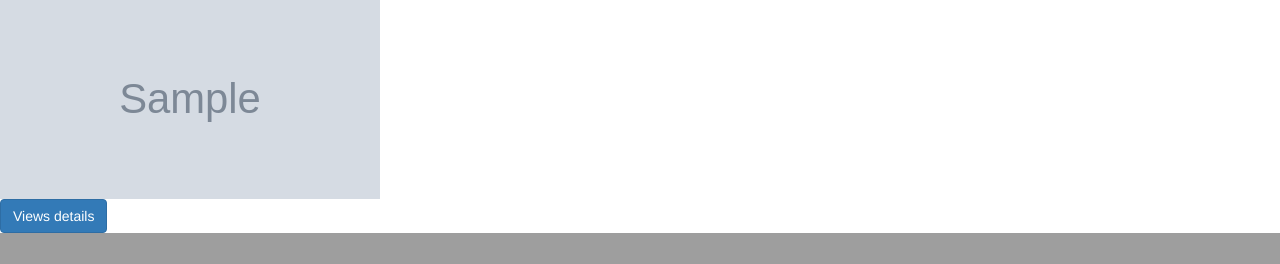
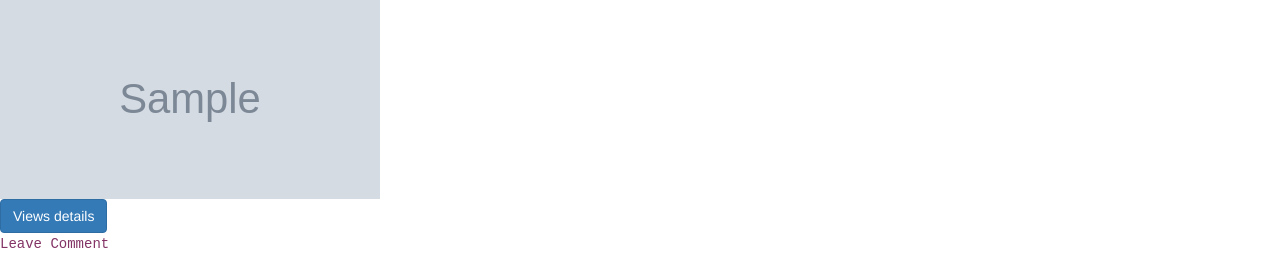
Before and after one commit to mediatrice8/Award, a Django app: page / in a window 1280 px wide. Shown: the part 1148-1412 px from the top of the page. Before the commit the page ends 1381 px from the top, so only its background shows below. Run offline with Django 3.2, Linux system fonts and the light colour scheme; tables that the repository leaves empty hold one stand-in row (values such as "Sample post"); grey boxes marked "Sample" are stand-in pictures; some libraries are stand-ins or nearby versions; some web fonts are replaced.

Commit message:
land page

```diff
--- a/awards/templates/index.html
+++ b/awards/templates/index.html
@@ -16,7 +16,13 @@
       <img src="{{project.image.url}}" alt="" height="200" width="380">
       <a href="{{project.link}}" class="btn btn-primary">Views details</a>
     </div>
+    <p><a href="{% url 'comment' project.id %}"
+        style="font-family: 'Courier New', Courier, monospace; color:rgba(100,0,62,0.8)">Leave
+        Comment</a></p>
+        {% for com in projects.comment_set.all %}
+        <p>{{com.comments}}</p>
 
+    {% endfor %}
 
 
   </div>
```
